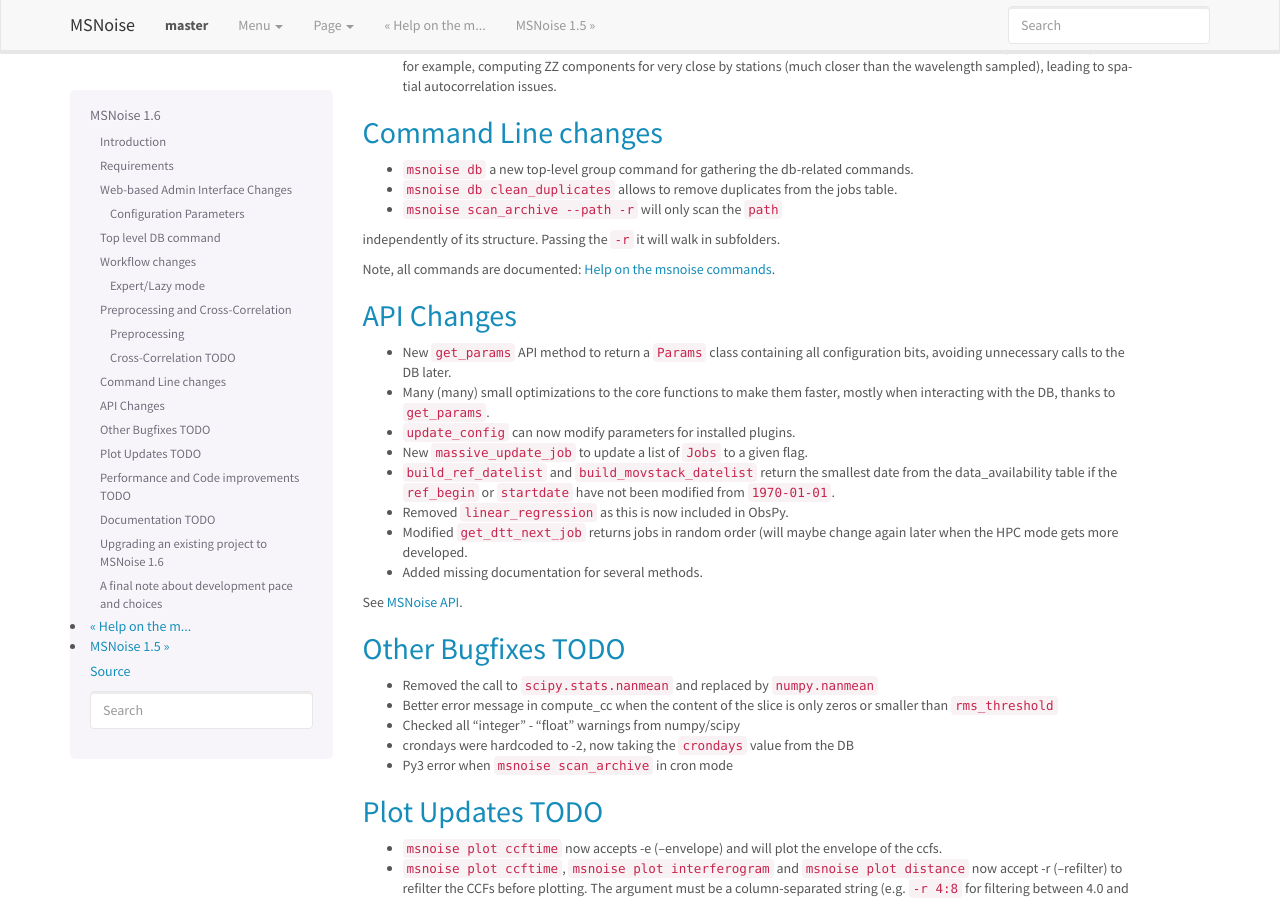
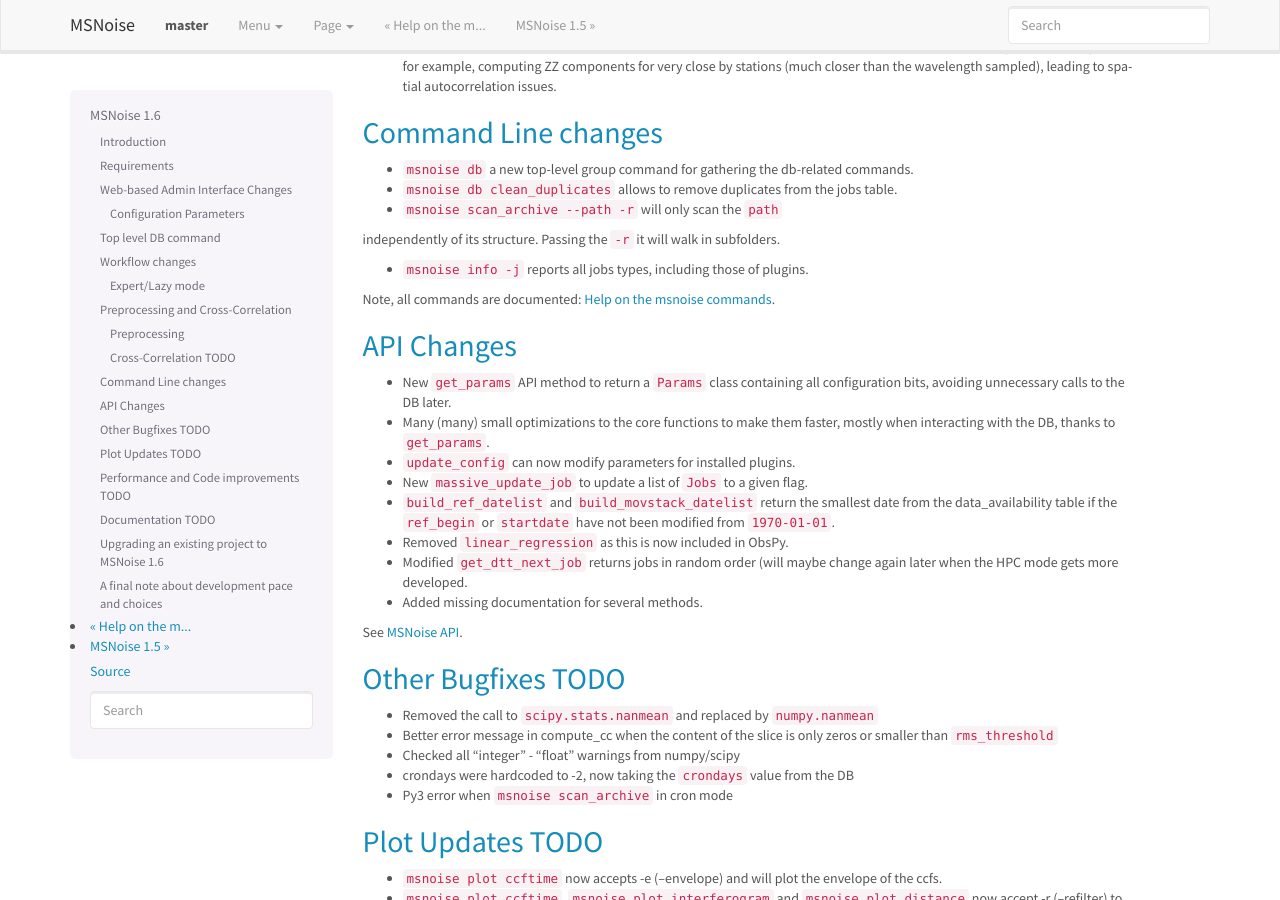
Before and after one commit to ROBelgium/MSNoise, a Sphinx documentation site: the page built from doc/releasenotes/msnoise-1.6.rst, in a window 1280 px wide and 900 px high, scrolled down 2374 px. Built offline with Sphinx 7.4.7, drawn with Linux system fonts in a browser that asks for light colours; comment, search, counter and statistics services are not loaded.

Commit message:
release notes

```diff
--- a/doc/releasenotes/msnoise-1.6.rst
+++ b/doc/releasenotes/msnoise-1.6.rst
@@ -174,6 +174,9 @@
 * ``msnoise scan_archive --path -r`` will only scan the ``path``
 independently of its structure. Passing the ``-r`` it will walk in subfolders.
 
+* ``msnoise info -j`` reports all jobs types, including those of plugins.
+
+
 Note, all commands are documented: :doc:`../clickhelp/msnoise`.
 
 
```
